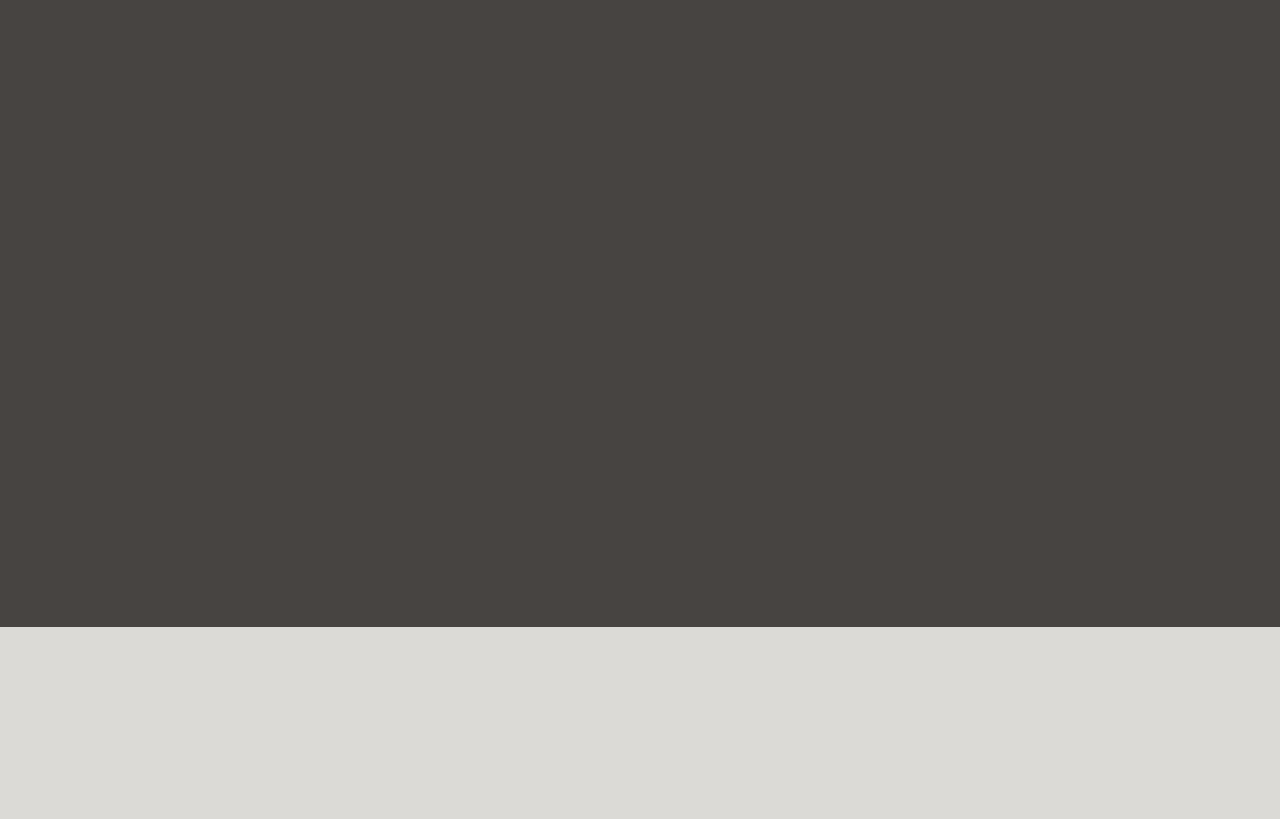
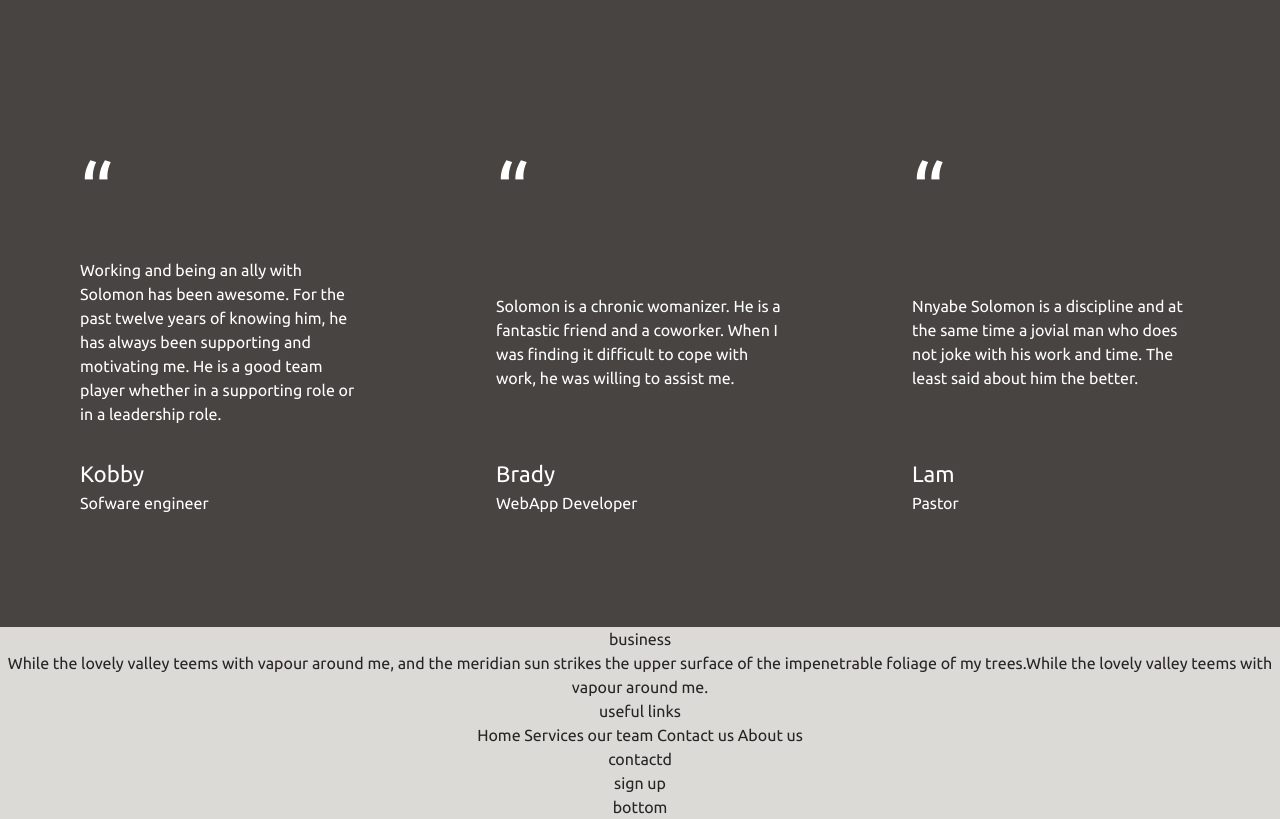
Before and after one commit to Nnya-be/portfolio, a React (Create React App) app: page / in a window 1280 px wide. Shown: the part 2520-3339 px from the top of the page. Before the commit the page ends 3147 px from the top, so only its background shows below. Built offline with nearby package versions, Linux system fonts and the light colour scheme.

Commit message:
Cresated: the basic schematics for the footer section

```diff
--- a/src/App.js
+++ b/src/App.js
@@ -6,7 +6,7 @@ import Home from "./pages/Home";
 import Skills from "./components/Skills";
 import Projects from "./components/Projects";
 import { Testimonials } from "./components/Testimonials";
-
+import Footer from "./components/Footer";
 function App() {
   return (
     <div className="App">
@@ -15,6 +15,7 @@ function App() {
       <Skills></Skills>
       <Projects></Projects>
       <Testimonials></Testimonials>
+      <Footer></Footer>
     </div>
   );
 }
--- /dev/null
+++ b/src/components/Footer.js
@@ -0,0 +1,26 @@
+import React from 'react'
+
+function Footer() {
+  return (
+    <div>
+        <div>
+            <div>business</div>
+            While the lovely valley teems with vapour around me, and the meridian sun strikes the upper surface of the impenetrable foliage of my trees.While the lovely valley teems with vapour around me.
+            <div>useful links </div>
+            Home
+Services
+our team
+Contact us
+About us
+            <div>contactd</div>
+
+            <div>sign up</div>
+        </div>
+        <div>
+            bottom
+        </div>
+    </div>
+  )
+}
+
+export default Footer
--- a/src/components/TestimonialCard.js
+++ b/src/components/TestimonialCard.js
@@ -1,16 +1,16 @@
 import React from 'react'
 
 const TestimonialCard = (props) => {
-    console.log(props.value);
+    const details = props.value;
   return (
     <div style={{
         color:'white',
-        height:'20em',
+        height:'24em',
         width:'18em',
         display:'flex',
         flexDirection:'column',
         alignItems:"left",
-        // justifyContent:'space-between'
+        justifyContent:'space-between'
     }}>
         <span style={{
             fontSize:'5em',
@@ -22,7 +22,7 @@ const TestimonialCard = (props) => {
             textAlign:"start",
             padding: '0em 0em 1.5em 0em'
         }}>
-        There are many variations of passages of Lorem Ipsum available, but the majority have suffered alteration in don't look slightly believable.
+        {details.body}
         </p>
         <div style={{
             display:'flex',
@@ -34,11 +34,11 @@ const TestimonialCard = (props) => {
                 fontSize:'1.4em',
                 textAlign:'start'
             }}
-            >Precious Amoateng</span>
+            >{details.name}</span>
             <span style={{
                 textAlign:'start'
             }}
-            >Shoe Shine</span>
+            >{details.role}</span>
         </div>
     </div>
   )
--- a/src/components/Testimonials.js
+++ b/src/components/Testimonials.js
@@ -7,13 +7,13 @@ const testimonials = [
     id: '01',
     name: "Kobby",
     body: "Working and being an ally with Solomon has been awesome. For the past twelve years of knowing him, he has always been supporting and motivating me. He is a good team player whether in a supporting role or in a leadership role.",
-    role: "sofware engineer",
+    role: "Sofware engineer",
   },
   {
     id: '02',
     name: "Brady",
     body: "Solomon is a chronic womanizer. He is a fantastic friend and a coworker. When I was finding it difficult to cope with work, he was willing to assist me. ",
-    role: "webApp Developer",
+    role: "WebApp Developer",
   },
   {
     id: '03',
@@ -25,13 +25,13 @@ const testimonials = [
 
 export function Testimonials() {
   return (
-    <div>
-      <div className="testimonials">
-        {
-          testimonials.map((item)=>{<TestimonialCard value={item}></TestimonialCard>})
+    <div className="testimonials">
+    {
+      testimonials.map(value=>{
+        return (<TestimonialCard key={value.id} value={value}></TestimonialCard>)
+      })
 
-        }
-      </div>
-    </div>
+    }
+  </div>
   );
 }
```
